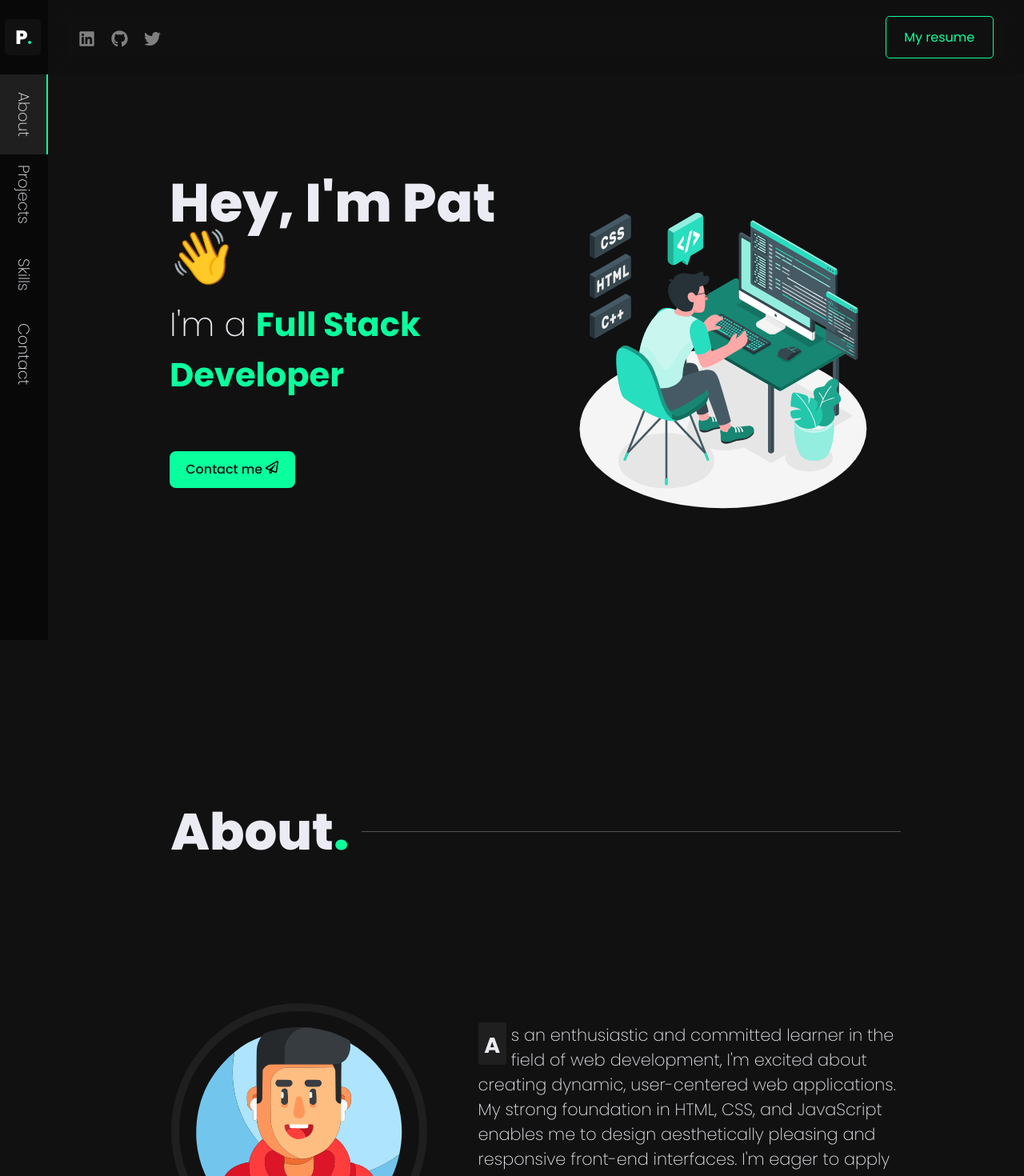
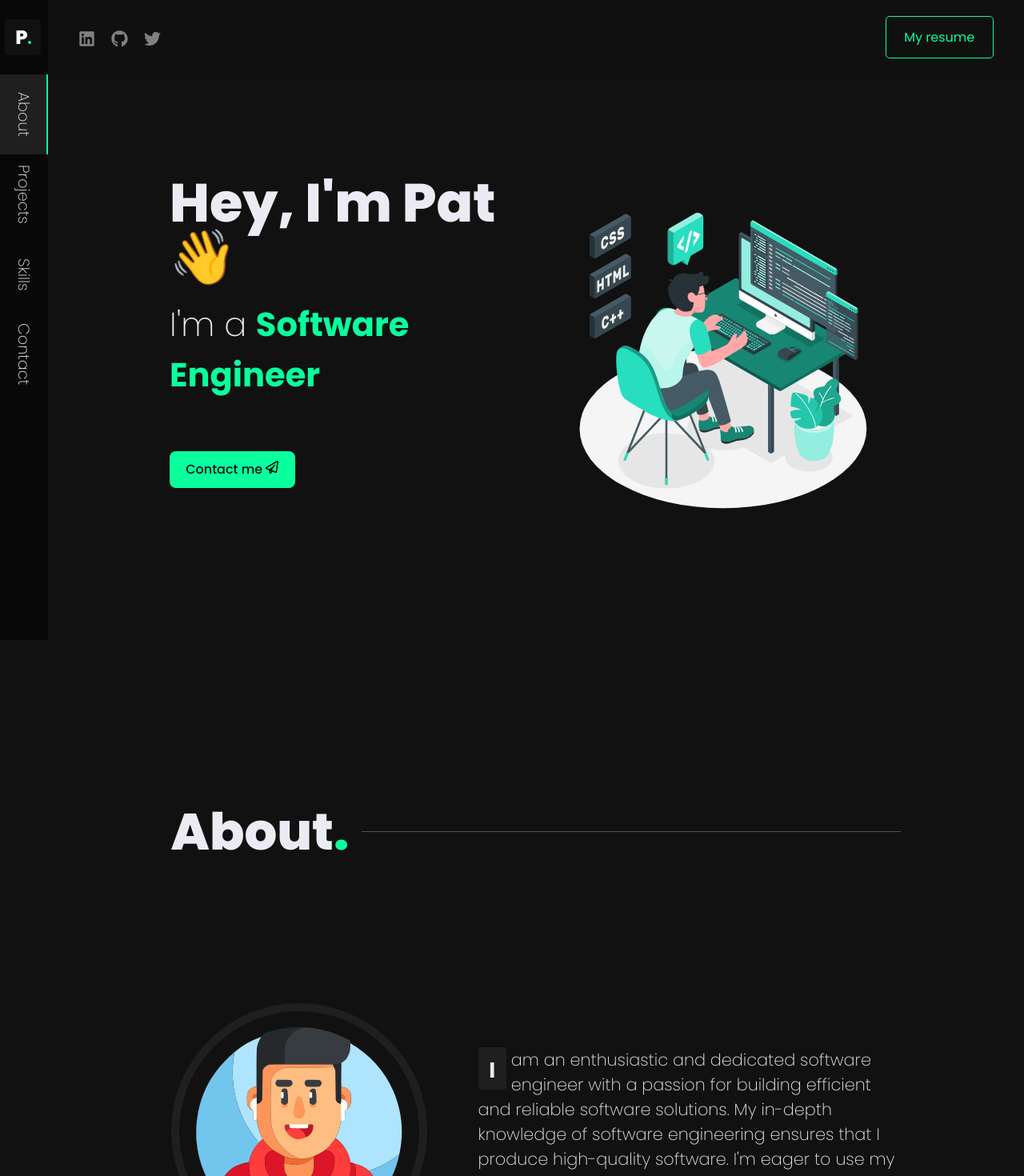
Before and after one commit to aynpat/portfolio, a React (Vite) app: page / in a window 1280 px wide. Shown: the top 1470 px of the page at 80% size. Built offline with nearby package versions, Linux system fonts and the light colour scheme.

Commit message:
added changes on hover effect for project card component

```diff
--- a/src/components/HeroSection.tsx
+++ b/src/components/HeroSection.tsx
@@ -31,7 +31,7 @@ const HeroSection = () => {
         }}
             initial='hidden' animate={mainControl}
             transition={{ duration : 0.5, delay: 0.25}}>
-                    <h2>I'm a <span>Full Stack Developer</span></h2>
+                    <h2>I'm a <span>Software Engineer</span></h2>
                 </StyledSubHeadContainer>
                 <StyledContentContainer ref={ref} variants={{
             hidden: { opacity: 0, y: 75 },
--- a/src/components/about/About.tsx
+++ b/src/components/about/About.tsx
@@ -50,7 +50,7 @@ const About = React.forwardRef((props: PropsType, ref: React.Ref<HTMLDivElement>
                         variants={NavItems}
                         initial='hidden' animate={mainControl}
                         transition={{ duration : 0.5, delay: 0.25}}>
-                    <p><span>A</span>s an enthusiastic and committed learner in the field of web development, I'm excited about creating dynamic, user-centered web applications. My strong foundation in HTML, CSS, and JavaScript enables me to design aesthetically pleasing and responsive front-end interfaces. I'm eager to apply my skills to contribute to the growth of businesses while working collaboratively in a team-oriented environment.</p>
+                    <p><span>I</span>am an enthusiastic and dedicated software engineer with a passion for building efficient and reliable software solutions. My in-depth knowledge of software engineering ensures that I produce high-quality software. I'm eager to use my skills to help businesses grow while working collaboratively in a team.</p>
             </StyledAboutContent>
 
                 <StyledAboutImage variants={NavItems}  ref={imageRef}
--- a/src/components/projects/Project.style.tsx
+++ b/src/components/projects/Project.style.tsx
@@ -177,4 +177,8 @@ export const OverlayIcons = styled.a`
         color: #232323;
         font-size: 2rem;
         padding: 2.5rem;
+        transition: .3s ease;
+        &:hover {
+            scale :1.3;
+        }
 `
```
